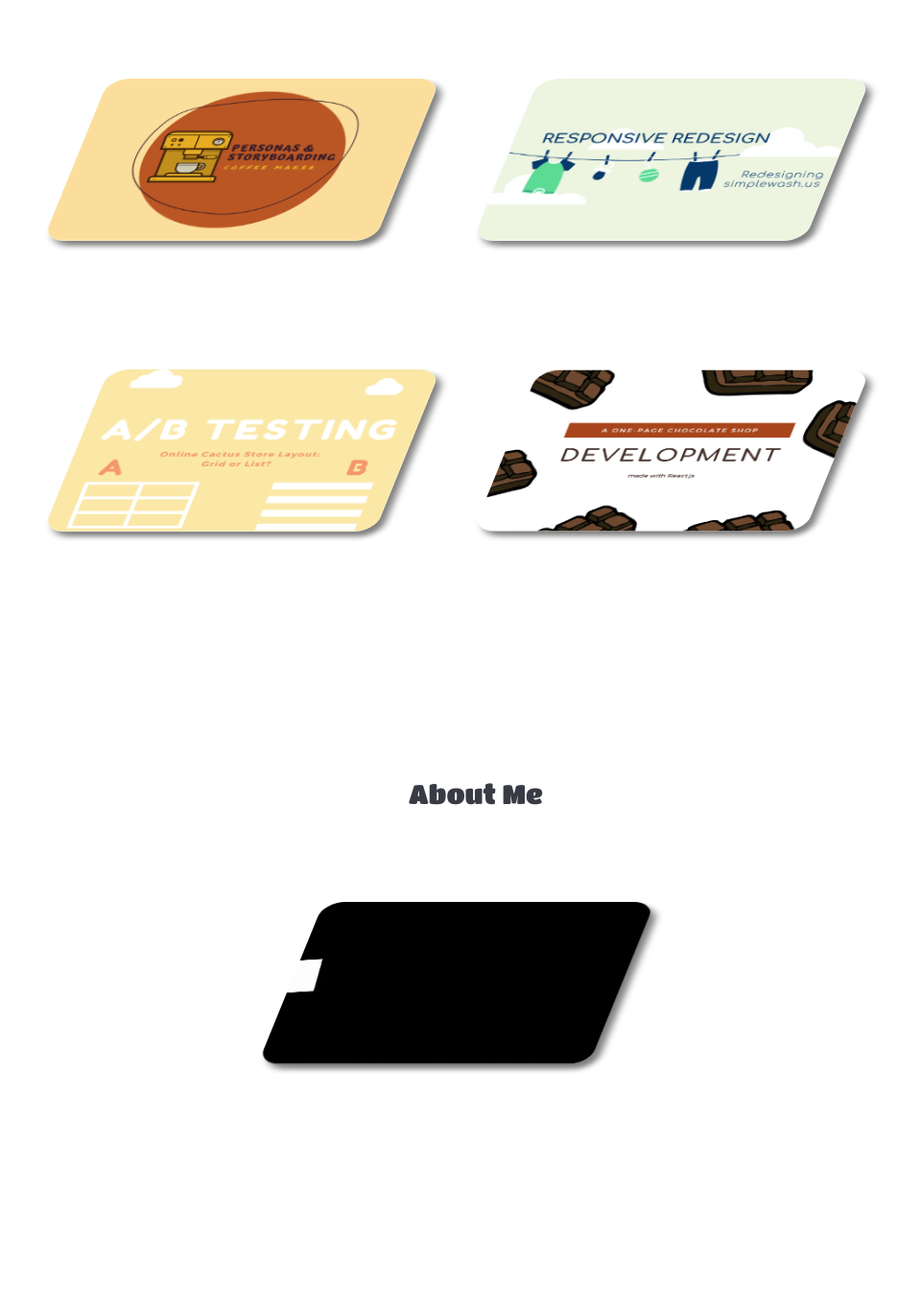
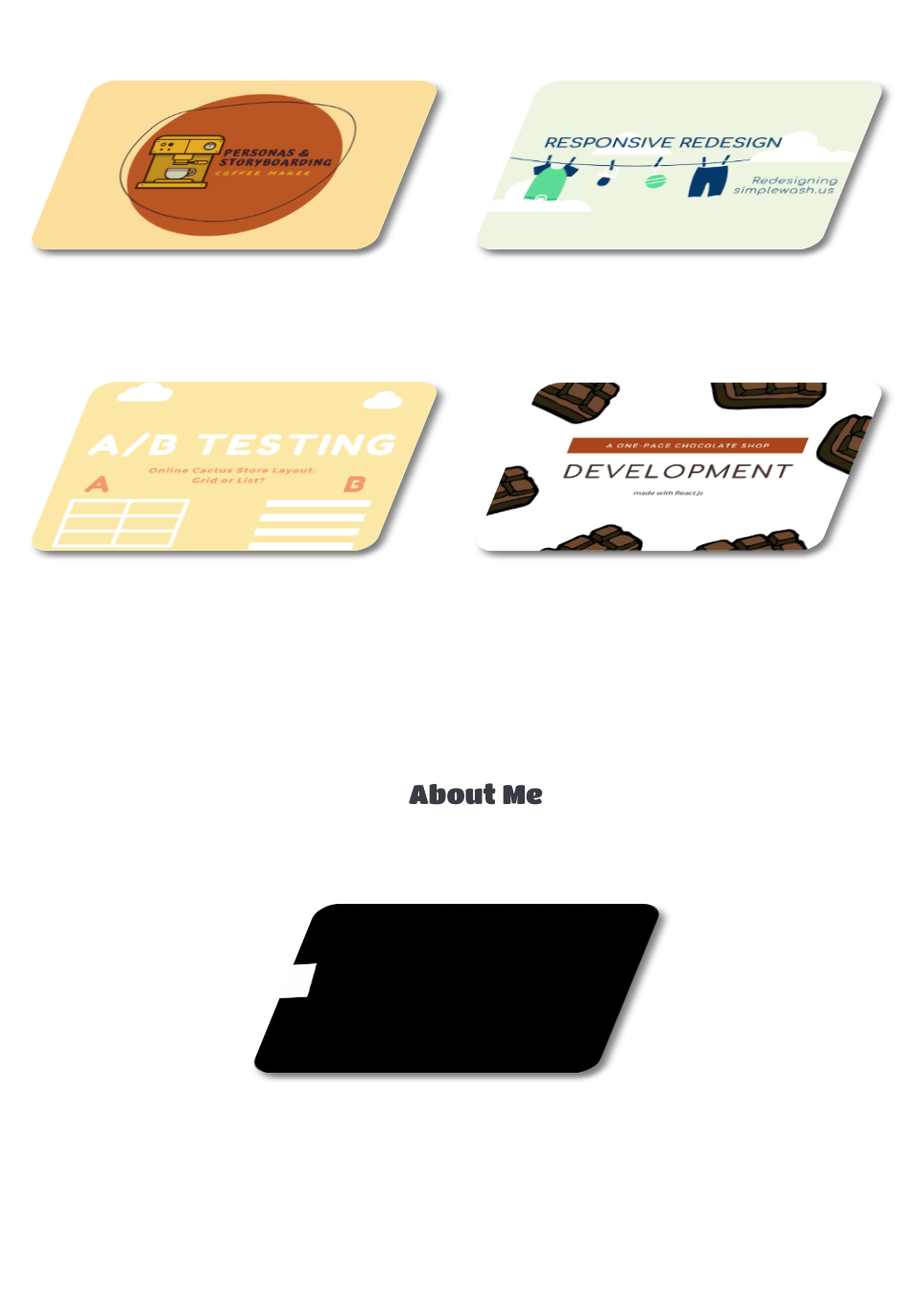
Before and after one commit to emmiehe/portfolio-simple, a PHP site: page / in a window 1280 px wide. Shown: the part 85-1443 px from the top of the page at 96% size, without its empty margins (144-1104 px from the left). Run offline with PHP 8.4, Linux system fonts and the light colour scheme.

Commit message:
can I have a reasonable card size?

```diff
--- a/index.css
+++ b/index.css
@@ -132,7 +132,7 @@ h5, p{
 .card {
     border-radius: 3vh;
     position: relative;
-    max-width: 46vh;
+    max-width: 48vh;
     max-height: 60vh;
     margin: 3vh 4vh 2vh 6vh;
     border: none;
```
